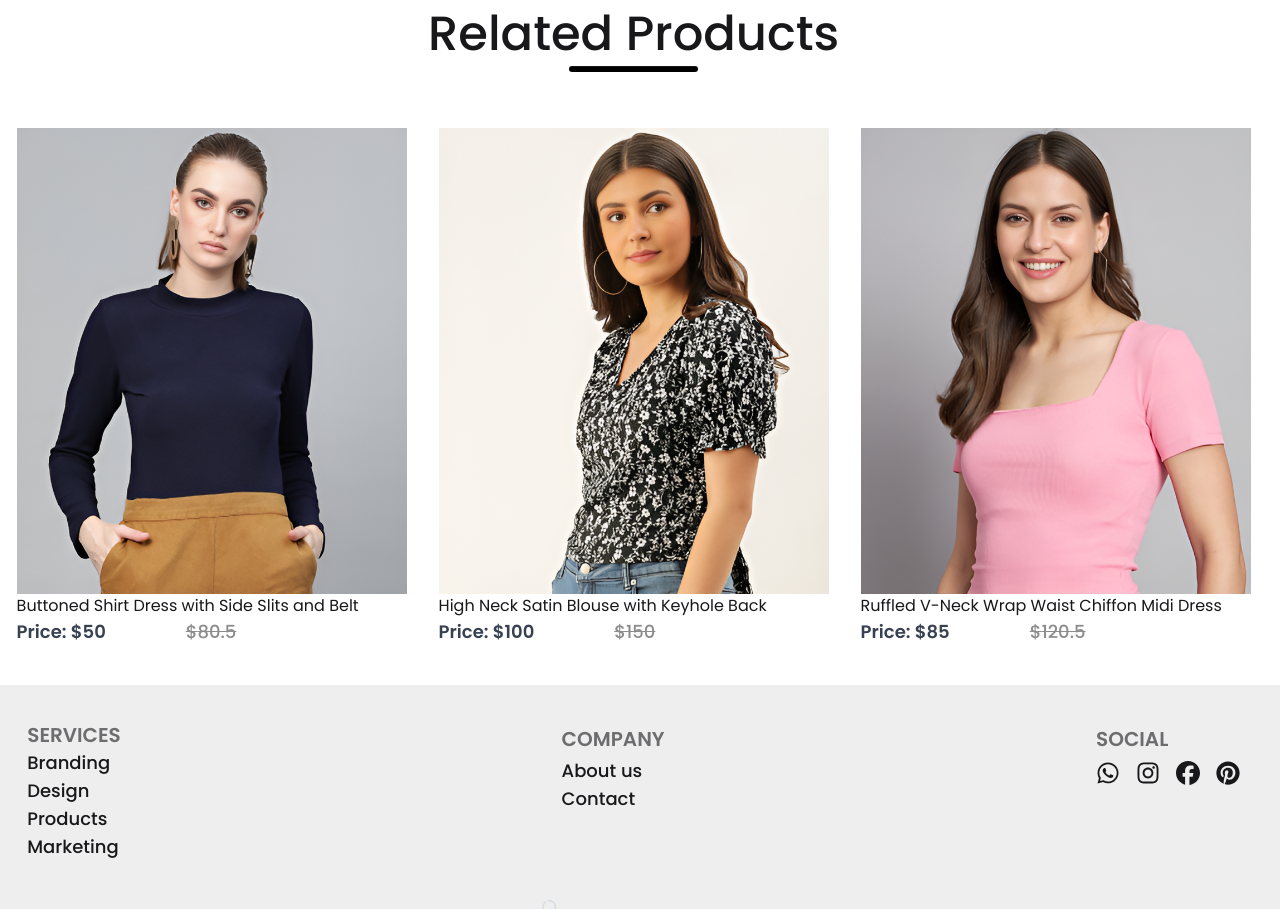
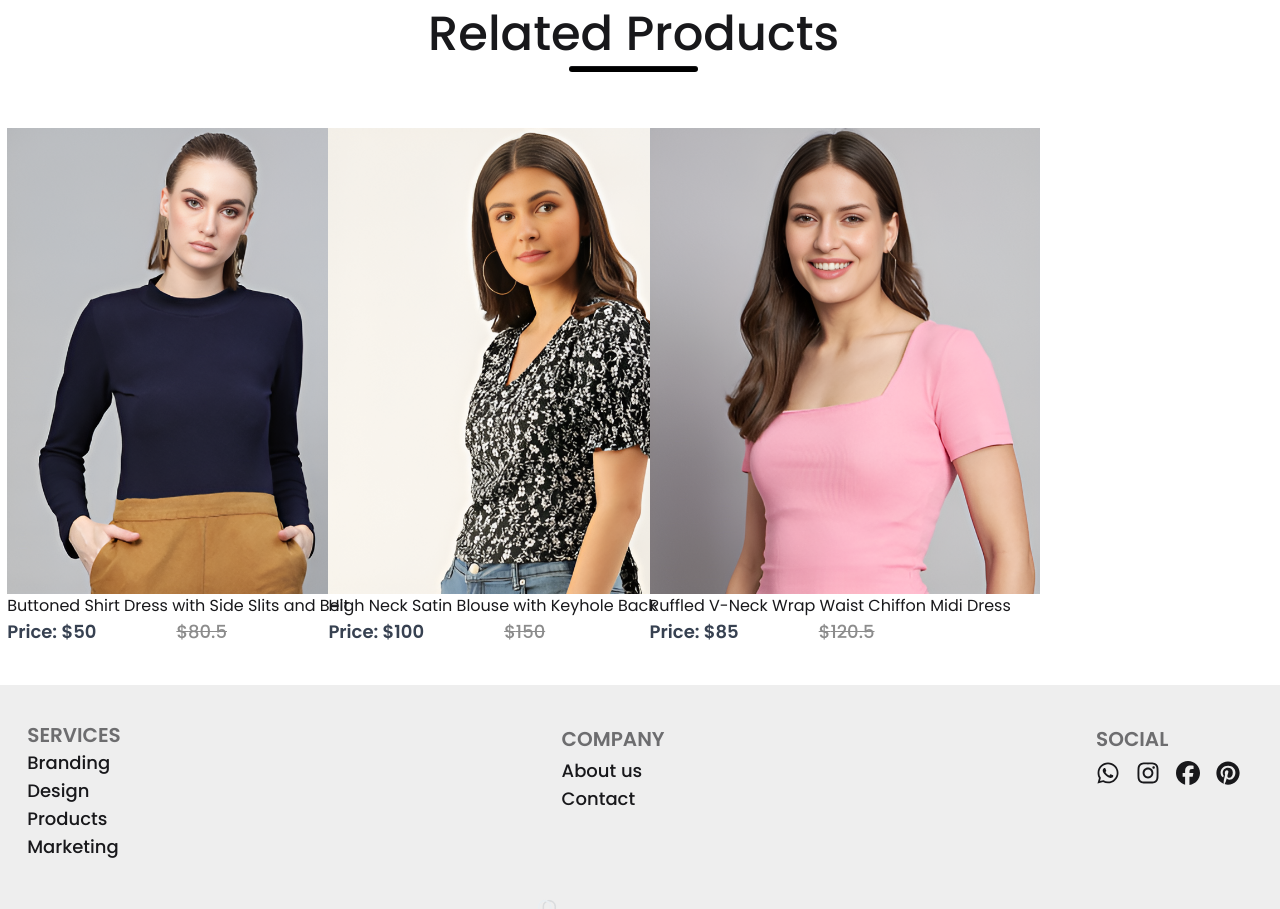
Before and after one commit to salman60mahmud/shop_touch, a React (Vite) app: page /products/1 in a window 1280 px wide. Shown: the part 1640-2549 px from the top of the page. Built offline with nearby package versions, Linux system fonts and the light colour scheme.

Commit message:
scrollbar added

```diff
--- a/src/App.css
+++ b/src/App.css
@@ -0,0 +1,51 @@
+body {
+
+--sb-track-color: #dfe2d4;
+
+--sb-thumb-color: #3de4bc;
+
+--sb-size: 12px;
+
+}
+
+
+
+body::-webkit-scrollbar {
+
+width: var(--sb-size);
+
+}
+
+
+
+body::-webkit-scrollbar-track {
+
+background: var(--sb-track-color);
+
+border-radius: 11px;
+
+}
+
+
+
+body::-webkit-scrollbar-thumb {
+
+background: var(--sb-thumb-color);
+
+border-radius: 11px;
+
+}
+
+
+
+@supports not selector(::-webkit-scrollbar) {
+
+body {
+
+scrollbar-color: var(--sb-thumb-color)
+
+var(--sb-track-color);
+
+}
+
+}
--- a/src/Components/RelatedProducts.jsx
+++ b/src/Components/RelatedProducts.jsx
@@ -13,7 +13,7 @@ const RelatedProducts = (props) => {
         <div className="flex flex-col items-center gap-2">
             <h1 className="xl:text-5xl sm:text-4xl text-2xl font-medium">Related Products</h1>
             <hr className="h-[6px] rounded-xl bg-black w-[10%]" />
-            <div className="xl:mt-12 sm:mt-8 mt-4 grid xl:grid-cols-3 sm:grid-cols-2 grid-cols-1 xl:gap-8 mx-6 md:mx-0 sm:gap-6 mb-10">
+            <div className="xl:mt-12 sm:mt-8 mt-4 grid xl:grid-cols-4 sm:grid-cols-2 grid-cols-1 xl:gap-8 sm:gap-6 mx-5 mb-10">
 
                 {newCollections?.length > 0 ? (
                     newCollections.map(newCollections => {
--- a/src/index.css
+++ b/src/index.css
@@ -5,12 +5,44 @@ body {
     margin: 0;
     -webkit-font-smoothing: antialiased;
     -moz-osx-font-smoothing: grayscale;
-    font-family: poppins;
+    font-family: poppins, sans-serif;
+
+  /* Scrollbar custom properties */
+  --sb-track-color: #dfe2d4;
+  --sb-thumb-color: #3de4bc;
+  --sb-size: 12px;
 }
 
+/* Force scrollbar to appear and compensate layout */
 html {
-    overflow-y: scroll;
-    /* Force scrollbar */
+  overflow-y: scroll;
+   /* Force scrollbar */
     margin-left: calc(99vw - 100%);
     /* Compensate for scrollbar */
+  scrollbar-width: var(--sb-size); /* For Firefox */
+  scrollbar-color: var(--sb-thumb-color) var(--sb-track-color); /* For Firefox */
 }
+
+/* Webkit scrollbar styling (Chrome, Safari, Edge) */
+::-webkit-scrollbar {
+  width: var(--sb-size);
+}
+
+::-webkit-scrollbar-track {
+  background: var(--sb-track-color);
+  border-radius: 11px;
+}
+
+::-webkit-scrollbar-thumb {
+  background: var(--sb-thumb-color);
+  border-radius: 11px;
+}
+
+::-webkit-scrollbar-thumb:hover {
+  background: #2bc19c; /* Darker shade for hover effect */
+}
+
+/* Ensure body fills viewport height for scrollbars to appear when needed */
+body {
+  min-height: 101vh; /* Slightly over 100vh to ensure scrollbar appears */
+}
```
